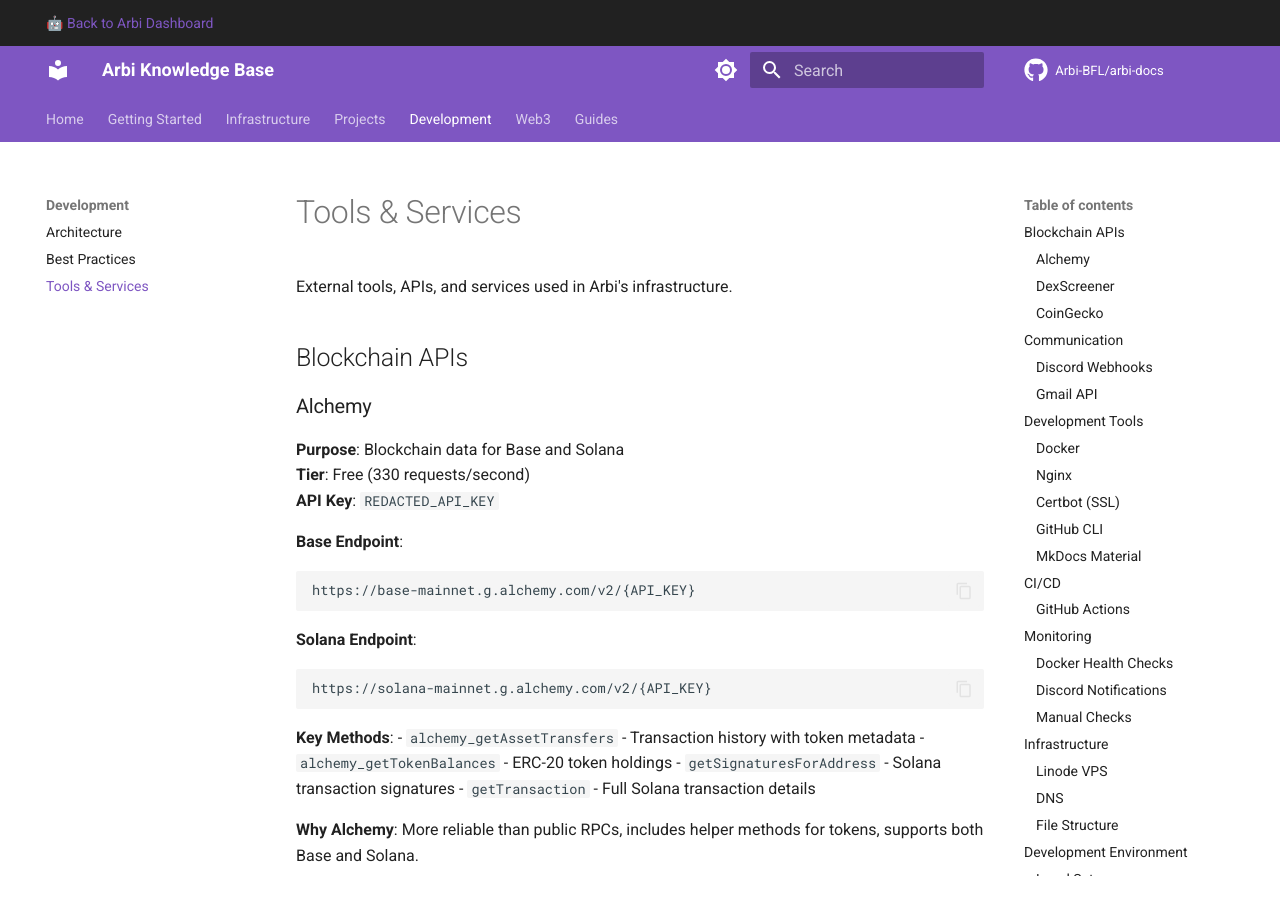
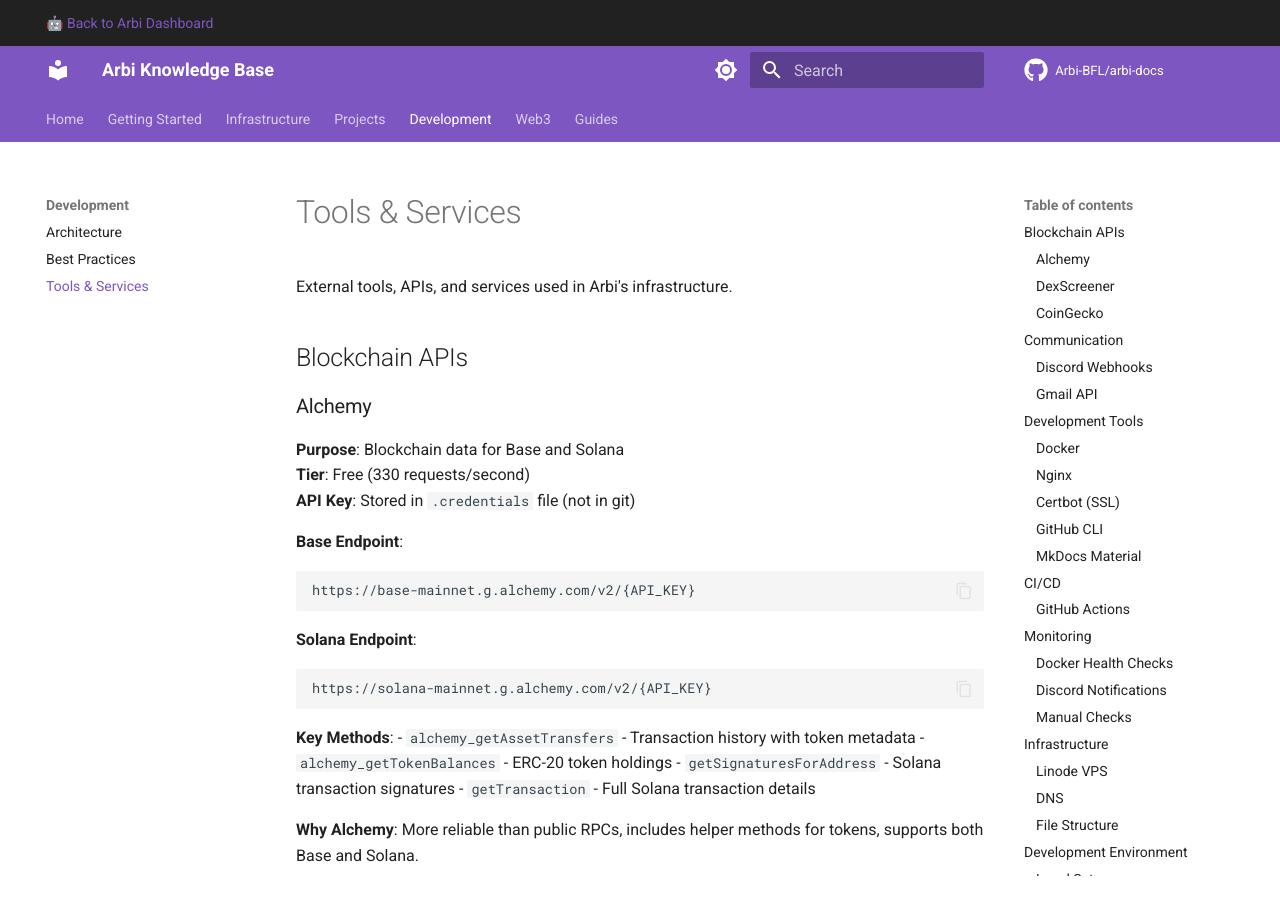
Before and after one commit to Arbi-BFL/arbi-docs, an MkDocs documentation site: the page built from docs/development/tools.md, in a window 1280 px wide and 900 px high. Built offline with MkDocs 1.6.1 and Material for MkDocs 9.7.7, drawn with Linux system fonts in a browser that asks for light colours; comment, search, counter and statistics services are not loaded; some of the changed text lies outside the part shown.

````diff
--- a/docs/development/tools.md
+++ b/docs/development/tools.md
@@ -7,7 +7,7 @@ External tools, APIs, and services used in Arbi's infrastructure.
 ### Alchemy
 **Purpose**: Blockchain data for Base and Solana
 **Tier**: Free (330 requests/second)
-**API Key**: `REDACTED_API_KEY`
+**API Key**: Stored in `.credentials` file (not in git)
 
 **Base Endpoint**:
 ```
@@ -389,7 +389,7 @@ docker run -d -p 3000:3000 project-name
 ### Environment Variables
 Create `.env` file (not committed):
 ```bash
-ALCHEMY_API_KEY=REDACTED_API_KEY
+ALCHEMY_API_KEY=your_api_key_here
 DISCORD_WEBHOOK=https://discord.com/api/webhooks/...
 GMAIL_TOKEN_PATH=/data/gmail_token.json
 ```
````
Also changed, not shown: docs/projects/onchain-analytics.md (+1 -1 lines).
